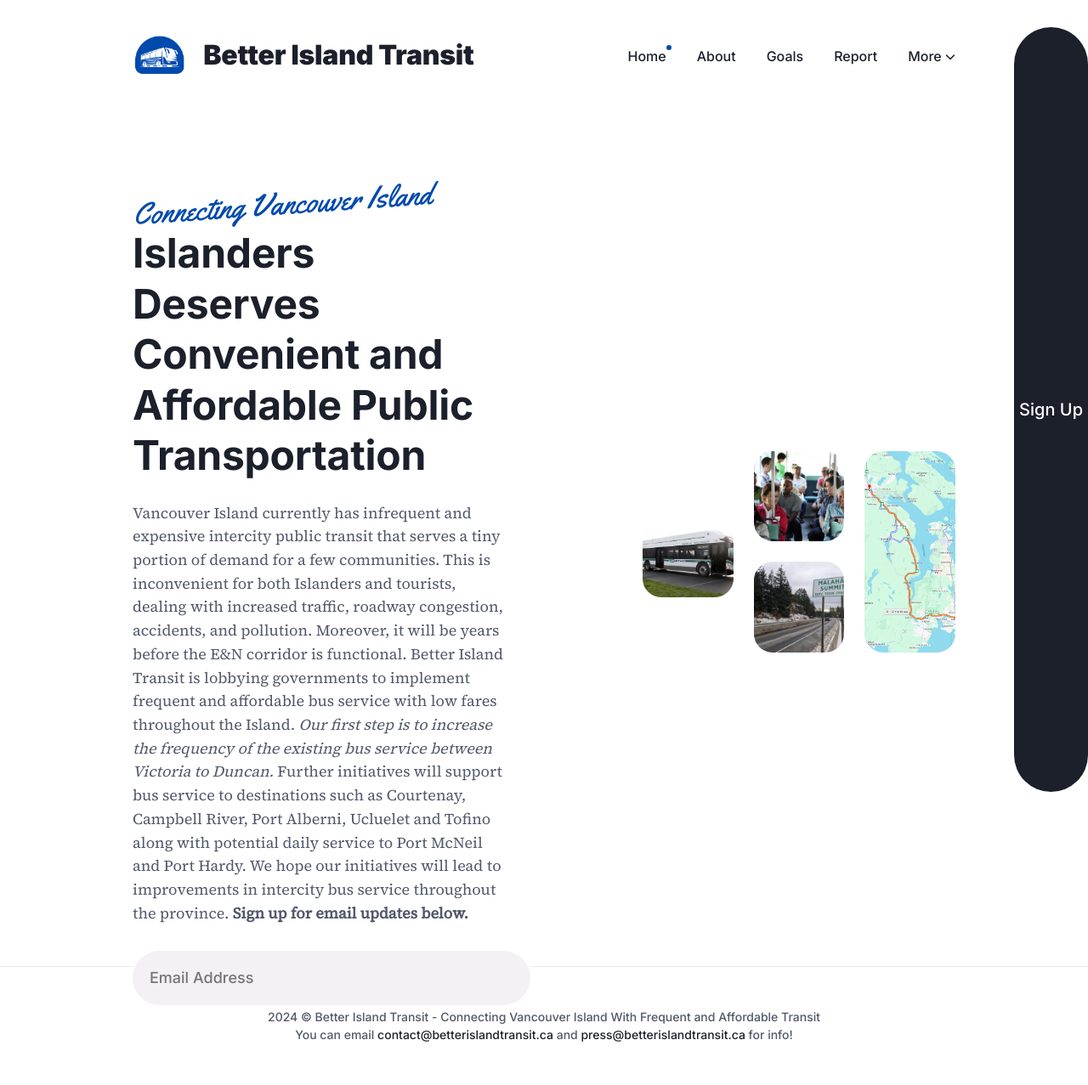
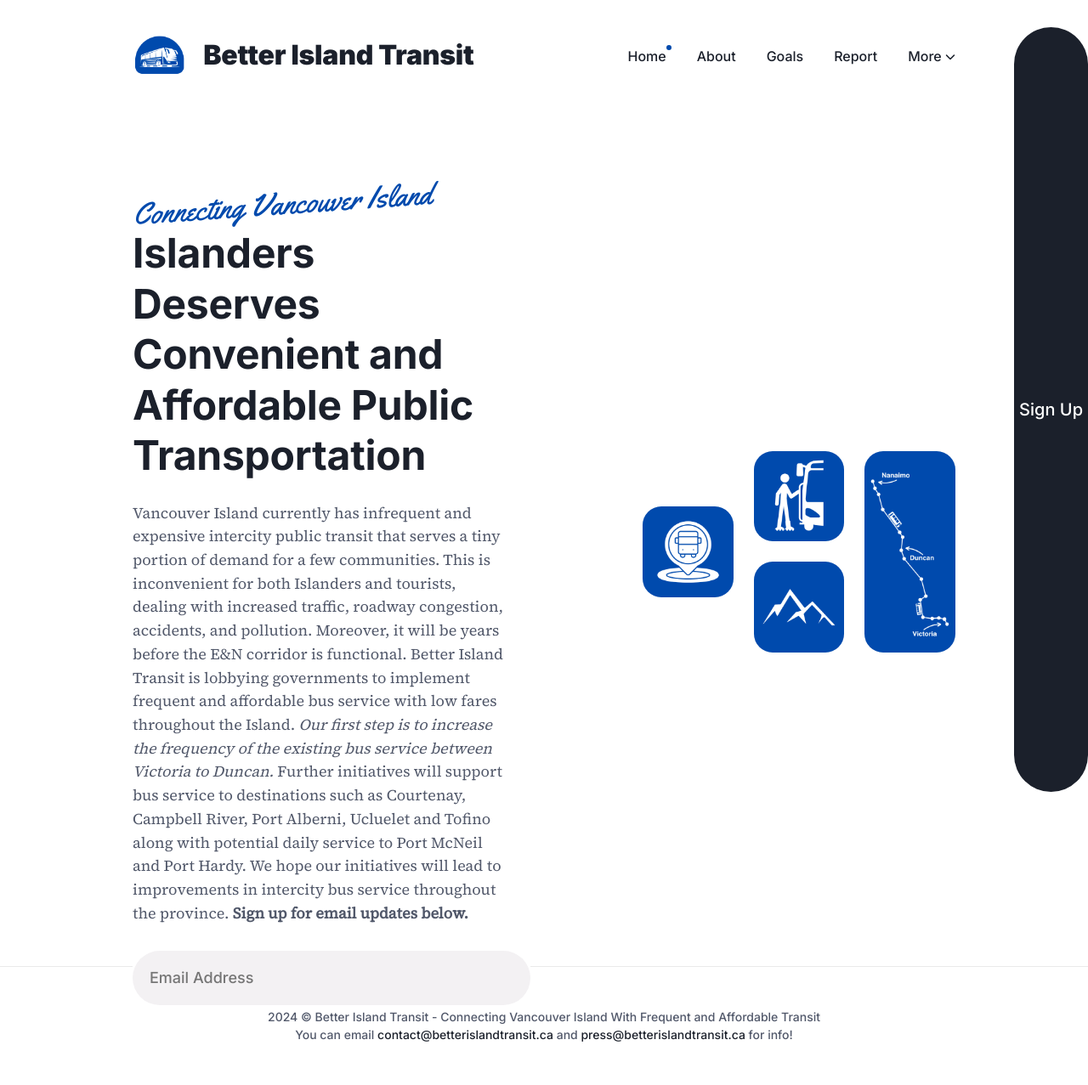
Before and after one commit to STNanaimo/better-island-transit, a Jekyll site: the page built from index.html, in a window 1280 px wide. Shown: the whole page at 85% size. Built offline with Jekyll 4.4.1, drawn with Linux system fonts in a browser that asks for light colours; the list of posts is cut into pages by our own code; comment, search, counter and statistics services are not loaded.

Commit message:
Add custom-made icons for hero section

```diff
--- a/_data/settings.yml
+++ b/_data/settings.yml
@@ -44,14 +44,14 @@
   hero_title: Islanders Deserves Convenient and Affordable Public Transportation
   hero_description: Vancouver Island currently has infrequent and expensive intercity public transit that serves a tiny portion of demand for a few communities. This is inconvenient for both Islanders and tourists, dealing with increased traffic, roadway congestion, accidents, and pollution. Moreover, it will be years before the E&N corridor is functional. Better Island Transit is lobbying governments to implement frequent and affordable bus service with low fares throughout the Island. <i>Our first step is to increase the frequency of the existing bus service between Victoria to Duncan.</i> Further initiatives will support bus service to destinations such as Courtenay,  Campbell River, Port Alberni, Ucluelet and Tofino along with potential daily service to Port McNeil and Port Hardy. We hope our initiatives will lead to improvements in intercity bus service throughout the province. <b>Sign up for email updates below.</b>
   hero_images:
-    - alt: "Double-Decker Bus in the CRD"
-      url: "/images/hero/double-decker-bus-crd.png"
-    - alt: "Happy Riders on Their Local Bus"
-      url: "/images/hero/happy-bus-riders.png"
-    - alt: "Malahat Summit Sign"
-      url: "/images/hero/malahat-summit-sign.png"
-    - alt: "Number 66 Bus from Victoria to Duncan"
-      url: "/images/hero/google-maps-bus-victoria-duncan.png"
+    - alt: "Line Outline Of Bus Stop Icon"
+      url: "/images/hero/better-island-transit-hero-1.png"
+    - alt: "Line Outline Of Person Boarding The Bus"
+      url: "/images/hero/better-island-transit-hero-2.png"
+    - alt: "White Outline Of A Mountain"
+      url: "/images/hero/better-island-transit-hero-3.png"
+    - alt: "Line Mapping Bus Route From Victoria To Nanaimo"
+      url: "/images/hero/better-island-transit-hero-4.png"
 
 mailchimp: false
 mailchimp__identifier: https://betterislandtransit.us8.list-manage.com/subscribe/post?u=541ff6359f7c9e7988ad94813&amp;id=795f10b9a4&amp;f_id=005708e0f0
```
Also changed, not shown: images/hero/better-island-transit-hero-1.png (added), images/hero/better-island-transit-hero-2.png (added), images/hero/better-island-transit-hero-3.png (added), images/hero/better-island-transit-hero-4.png (added).
